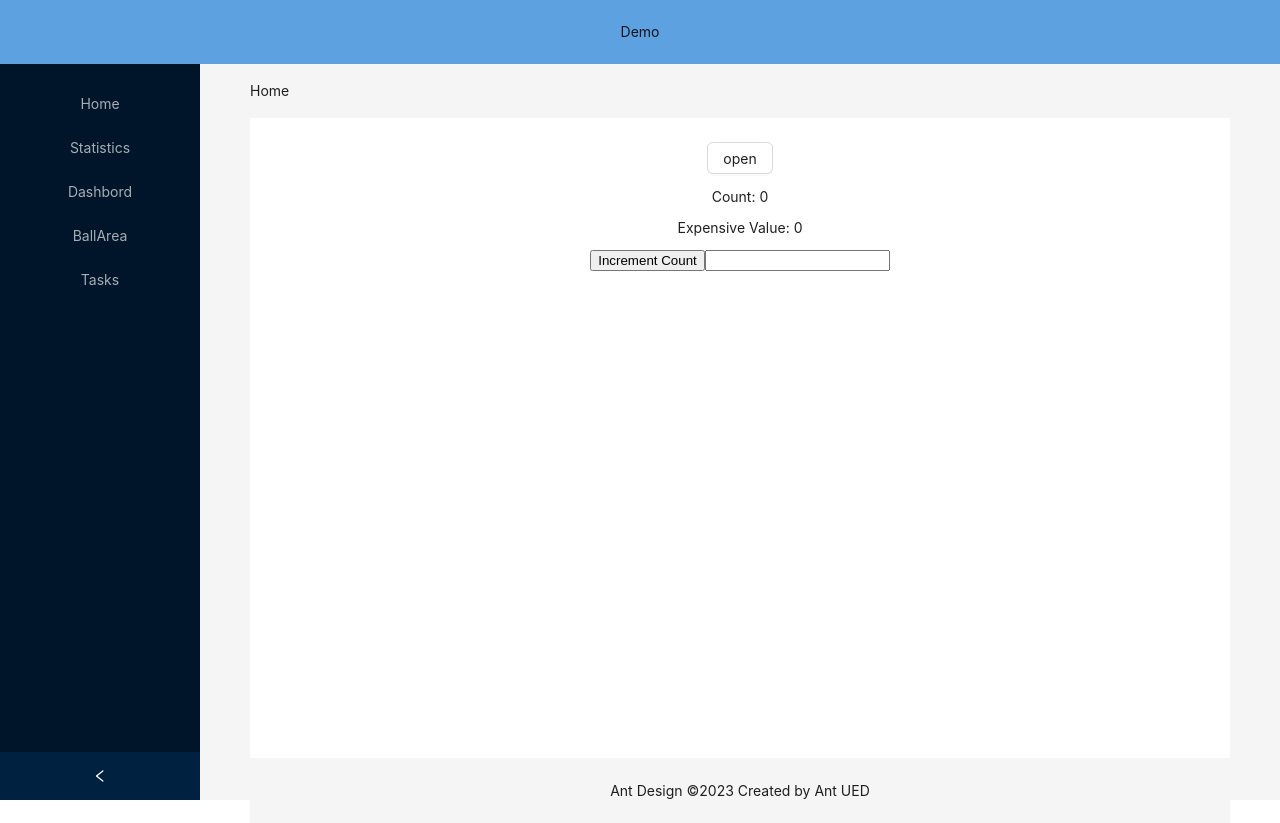
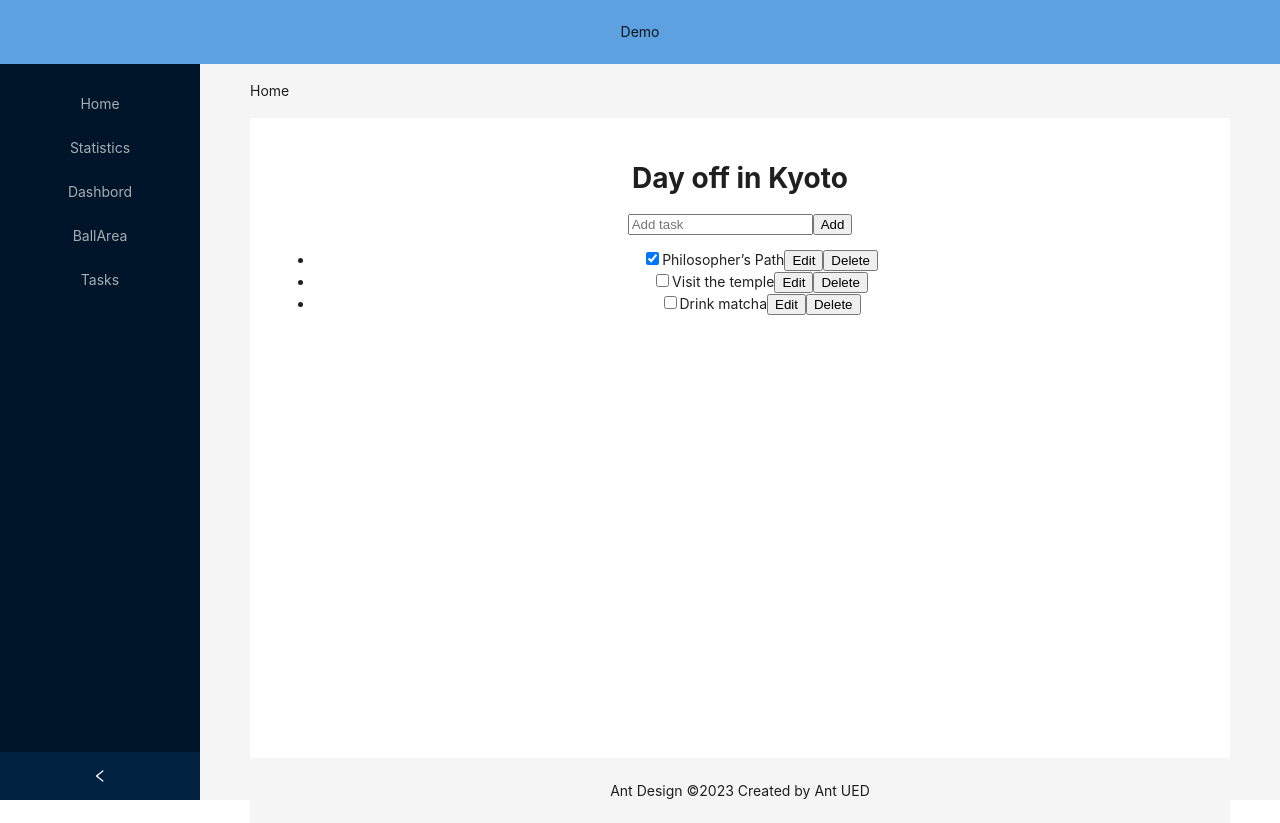
Before and after one commit to TianpJia/react-build-up, a React (Create React App) app: page /#/tasks in a window 1280 px wide. Before the commit this address led to /. Built offline with nearby package versions, Linux system fonts and the light colour scheme.

Commit message:
useReducer Demo

```diff
--- a/src/pages/contextDemo/addTask.tsx
+++ b/src/pages/contextDemo/addTask.tsx
@@ -1,10 +1,10 @@
-import { useContext, useState } from "react";
-import { TasksDispatchContext } from "./taskContext";
+import { useState } from "react";
+import { useTasksDispatch } from "./taskContext";
 let nextId = 3;
 
 export default function AddTask() {
   const [text, setText] = useState("");
-  const dispatch: any = useContext(TasksDispatchContext);
+  const dispatch: any = useTasksDispatch();
   return (
     <>
       <input
--- a/src/pages/contextDemo/index.tsx
+++ b/src/pages/contextDemo/index.tsx
@@ -1,56 +1,13 @@
-import { useReducer } from "react";
 import AddTask from "./addTask";
 import TaskList from "./taskList";
-import { TasksContext, TasksDispatchContext } from "./taskContext";
-
-const initialTasks = [
-  { id: 0, text: "Philosopher’s Path", done: true },
-  { id: 1, text: "Visit the temple", done: false },
-  { id: 2, text: "Drink matcha", done: false },
-];
-
-function tasksReducer(tasks: any, action: any) {
-  switch (action.type) {
-    case "added": {
-      return [
-        ...tasks,
-        {
-          id: action.id,
-          text: action.text,
-          done: false,
-        },
-      ];
-    }
-    case "changed": {
-      return tasks.map((t: any) => {
-        if (t.id === action.task.id) {
-          return action.task;
-        } else {
-          return t;
-        }
-      });
-    }
-    case "deleted": {
-      return tasks.filter((t: any) => t.id !== action.id);
-    }
-    default: {
-      throw Error("Unknown action: " + action.type);
-    }
-  }
-}
+import { TasksProvider } from "./taskContext";
 
 export default function TaskApp() {
-  const [tasks, dispatch] = useReducer(tasksReducer, initialTasks);
-
   return (
-    <>
-      <TasksContext.Provider value={tasks}>
-        <TasksDispatchContext.Provider value={dispatch as any}>
-          <h1>Day off in Kyoto</h1>
-          <AddTask />
-          <TaskList />
-        </TasksDispatchContext.Provider>
-      </TasksContext.Provider>
-    </>
+    <TasksProvider>
+      <h1>Day off in Kyoto</h1>
+      <AddTask />
+      <TaskList />
+    </TasksProvider>
   );
 }
--- a/src/pages/contextDemo/taskContext.ts
+++ /dev/null
@@ -1,4 +0,0 @@
-import { createContext } from "react";
-
-export const TasksContext = createContext(null);
-export const TasksDispatchContext = createContext(null);
--- /dev/null
+++ b/src/pages/contextDemo/taskContext.tsx
@@ -0,0 +1,60 @@
+import { createContext, useContext, useReducer } from "react";
+
+export const TasksContext = createContext(null);
+export const TasksDispatchContext = createContext(null);
+
+export function useTasks() {
+  return useContext(TasksContext);
+}
+
+export function useTasksDispatch() {
+  return useContext(TasksDispatchContext);
+}
+
+const initialTasks = [
+  { id: 0, text: "Philosopher’s Path", done: true },
+  { id: 1, text: "Visit the temple", done: false },
+  { id: 2, text: "Drink matcha", done: false },
+];
+
+function tasksReducer(tasks: any, action: any) {
+  switch (action.type) {
+    case "added": {
+      return [
+        ...tasks,
+        {
+          id: action.id,
+          text: action.text,
+          done: false,
+        },
+      ];
+    }
+    case "changed": {
+      return tasks.map((t: any) => {
+        if (t.id === action.task.id) {
+          return action.task;
+        } else {
+          return t;
+        }
+      });
+    }
+    case "deleted": {
+      return tasks.filter((t: any) => t.id !== action.id);
+    }
+    default: {
+      throw Error("Unknown action: " + action.type);
+    }
+  }
+}
+
+export function TasksProvider({ children }: any) {
+  const [tasks, dispatch] = useReducer(tasksReducer, initialTasks);
+
+  return (
+    <TasksContext.Provider value={tasks}>
+      <TasksDispatchContext.Provider value={dispatch as any}>
+        {children}
+      </TasksDispatchContext.Provider>
+    </TasksContext.Provider>
+  );
+}
--- a/src/pages/contextDemo/taskList.tsx
+++ b/src/pages/contextDemo/taskList.tsx
@@ -1,8 +1,8 @@
 import { useState, useContext } from "react";
-import { TasksContext, TasksDispatchContext } from "./taskContext";
+import { TasksDispatchContext, useTasks } from "./taskContext";
 
 export default function TaskList() {
-  const tasks: any = useContext(TasksContext);
+  const tasks: any = useTasks();
   return (
     <ul>
       {tasks.map((task: any) => (
```
